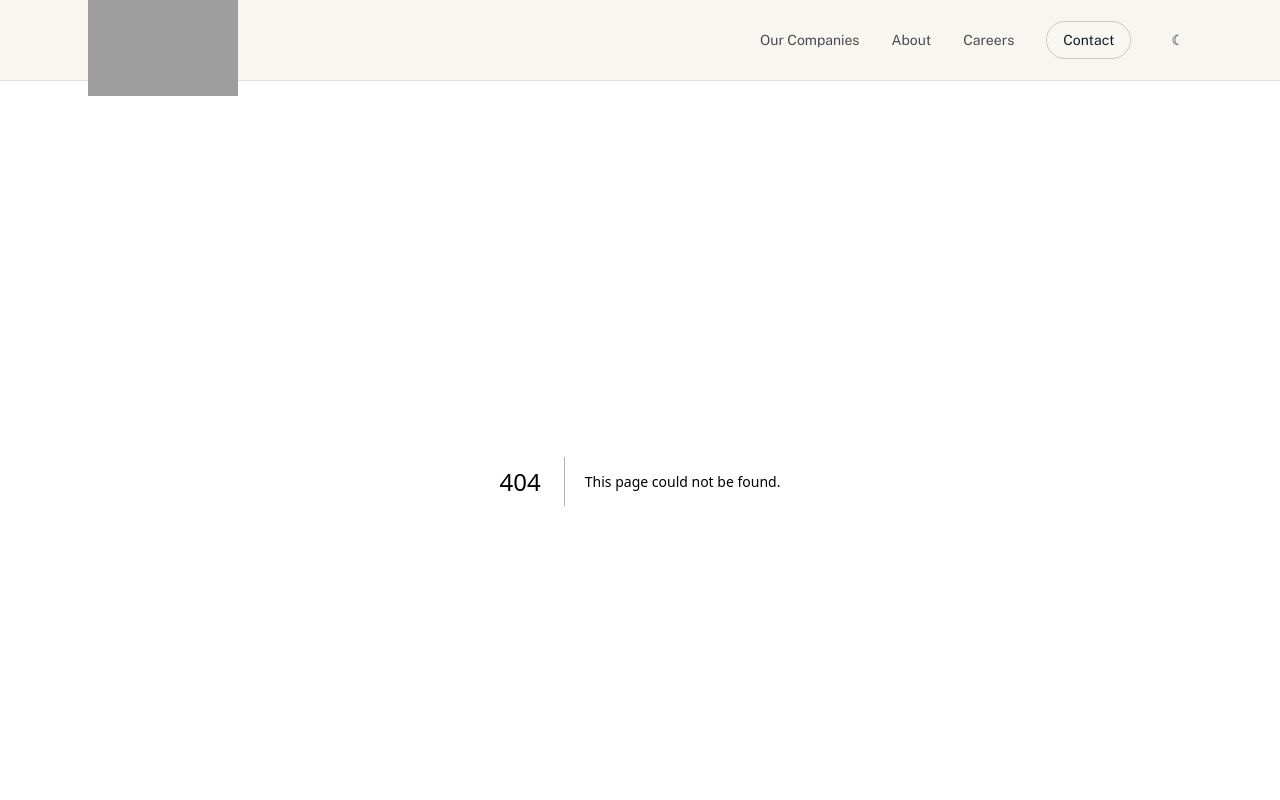
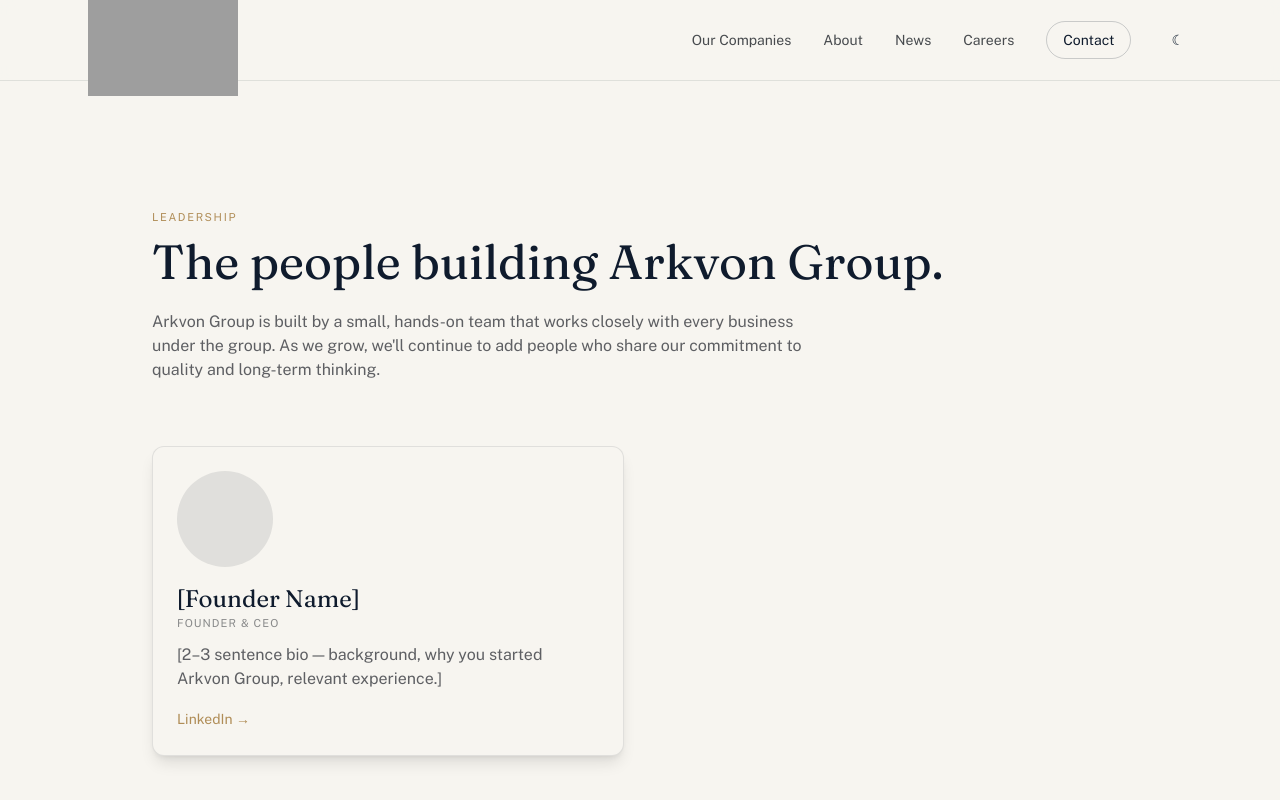
Before and after one commit to Sourabh-shekhar/arkvon-group, a Next.js app: page /leadership in a window 1280 px wide. Before the commit this address had no page. Shown: the top 800 px of the page. Built offline with nearby package versions, Linux system fonts and the light colour scheme; grey boxes are pictures that could not be loaded.

Commit message:
data/update.js

```diff
--- a/app/layout.js
+++ b/app/layout.js
@@ -17,15 +17,42 @@ const body = Public_Sans({
 });
 
 export const metadata = {
-  title: "Arkvon Group",
+  metadataBase: new URL("https://www.arkvongroup.com"),
+  title: {
+    default: "Arkvon Group — Rooted in India, Ready for the World",
+    template: "%s | Arkvon Group",
+  },
   description:
-    "Arkvon Group is a holding company overseeing a portfolio of independent businesses.",
+    "Arkvon Group is a diversified holding company building independent, purpose-driven businesses — starting with AchaarYaar, authentic Bihar pickles.",
+  openGraph: {
+    title: "Arkvon Group",
+    description: "A holding company building trusted, independent businesses.",
+    url: "https://www.arkvongroup.com",
+    siteName: "Arkvon Group",
+    images: ["/arkvon-banner.png"],
+  },
+};
+
+const organizationSchema = {
+  "@context": "https://schema.org",
+  "@type": "Organization",
+  name: "Arkvon Group",
+  url: "https://www.arkvongroup.com",
+  logo: "https://www.arkvongroup.com/arkvon-logo-mark.png",
+  sameAs: [
+    "https://www.instagram.com/achaaryaar",
+    "https://linkedin.com/company/arkvon-group" // update with your real URL
+  ]
 };
 
 export default function RootLayout({ children }) {
   return (
     <html lang="en" className={`${display.variable} ${body.variable}`}>
       <body className="font-body">
+        <script
+          type="application/ld+json"
+          dangerouslySetInnerHTML={{ __html: JSON.stringify(organizationSchema) }}
+        />
         <Nav />
         <main>{children}</main>
         <Footer />
--- /dev/null
+++ b/app/leadership/page.js
@@ -0,0 +1,85 @@
+import Link from "next/link";
+import Image from "next/image";
+
+export const metadata = {
+  title: "Leadership",
+  description: "Meet the people building Arkvon Group, one company at a time.",
+};
+
+// Move to app/data/leadership.js later if you want it data-driven like companies.js
+const leaders = [
+  {
+    name: "[Founder Name]",
+    title: "Founder & CEO",
+    bio: "[2–3 sentence bio — background, why you started Arkvon Group, relevant experience.]",
+    linkedin: "https://linkedin.com/in/your-profile",
+    image: null, // "/leadership/founder.jpg" once you have a real photo
+  },
+];
+
+export default function LeadershipPage() {
+  return (
+    <main className="bg-paper dark:bg-paper">
+      <section className="pt-32 pb-16 px-6 max-w-5xl mx-auto">
+        <p className="text-bronze text-[11px] tracking-[0.15em] uppercase mb-3">
+          Leadership
+        </p>
+        <h1 className="font-display text-4xl md:text-5xl text-ink mb-6">
+          The people building Arkvon Group.
+        </h1>
+        <p className="max-w-2xl text-charcoal/70 dark:text-charcoal/80">
+          Arkvon Group is built by a small, hands-on team that works closely
+          with every business under the group. As we grow, we&apos;ll
+          continue to add people who share our commitment to quality and
+          long-term thinking.
+        </p>
+      </section>
+
+      <section className="px-6 max-w-5xl mx-auto pb-24 grid gap-8 md:grid-cols-2">
+        {leaders.map((leader) => (
+          <div
+            key={leader.name}
+            className="bg-paper border border-charcoal/10 dark:border-charcoal/20 rounded-xl shadow-lg p-6"
+          >
+            {leader.image ? (
+              <Image
+                src={leader.image}
+                alt={leader.name}
+                width={96}
+                height={96}
+                className="rounded-full mb-4 object-cover"
+              />
+            ) : (
+              <div className="w-24 h-24 rounded-full bg-charcoal/10 dark:bg-charcoal/20 mb-4" />
+            )}
+            <h2 className="font-display text-2xl text-ink">{leader.name}</h2>
+            <p className="text-[11px] tracking-[0.1em] uppercase text-charcoal/50 mb-3">
+              {leader.title}
+            </p>
+            <p className="text-charcoal/70 dark:text-charcoal/80 mb-4">
+              {leader.bio}
+            </p>
+            {leader.linkedin && (
+              <Link
+                href={leader.linkedin}
+                target="_blank"
+                className="text-sm text-bronze hover:underline underline-offset-4"
+              >
+                LinkedIn →
+              </Link>
+            )}
+          </div>
+        ))}
+      </section>
+
+      <section className="px-6 max-w-5xl mx-auto pb-24">
+        <Link
+          href="/careers"
+          className="text-ink border border-ink/20 px-4 py-2 rounded-full hover:border-bronze hover:text-bronze transition-colors text-sm"
+        >
+          See open roles →
+        </Link>
+      </section>
+    </main>
+  );
+}
--- /dev/null
+++ b/app/news/page.js
@@ -0,0 +1,58 @@
+import Link from "next/link";
+// Confirm export name/shape against your real data/updates.js —
+// adjust field names below (date/title/description/link/category) if they differ.
+import { updates } from "../data/updates";
+
+export const metadata = {
+  title: "News",
+  description: "Updates from across the Arkvon Group family.",
+};
+
+export default function NewsPage() {
+  const sorted = [...updates].sort(
+    (a, b) => new Date(b.date) - new Date(a.date)
+  );
+
+  return (
+    <main className="bg-paper dark:bg-paper">
+      <section className="pt-32 pb-16 px-6 max-w-5xl mx-auto">
+        <p className="text-bronze text-[11px] tracking-[0.15em] uppercase mb-3">
+          News
+        </p>
+        <h1 className="font-display text-4xl md:text-5xl text-ink mb-6">
+          Updates from across the group.
+        </h1>
+      </section>
+
+      <section className="px-6 max-w-5xl mx-auto pb-24 space-y-6">
+        {sorted.map((item) => (
+          <article
+            key={item.title}
+            className="bg-paper border border-charcoal/10 dark:border-charcoal/20 rounded-xl p-6"
+          >
+            <p className="font-mono text-[11px] text-charcoal/50 mb-2">
+              {new Date(item.date)
+                .toLocaleDateString("en-IN", { month: "long", year: "numeric" })
+                .toUpperCase()}
+              {item.category ? ` · ${item.category}` : ""}
+            </p>
+            <h2 className="font-display text-2xl text-ink mb-2">
+              {item.title}
+            </h2>
+            <p className="text-charcoal/70 dark:text-charcoal/80 mb-3">
+              {item.description}
+            </p>
+            {item.link && (
+              <Link
+                href={item.link}
+                className="text-sm text-bronze hover:underline underline-offset-4"
+              >
+                Read more →
+              </Link>
+            )}
+          </article>
+        ))}
+      </section>
+    </main>
+  );
+}
--- /dev/null
+++ b/app/robot.js
@@ -0,0 +1,11 @@
+export default function robots() {
+  const baseUrl = "https://www.arkvongroup.com";
+
+  return {
+    rules: {
+      userAgent: "*",
+      allow: "/",
+    },
+    sitemap: `${baseUrl}/sitemap.xml`,
+  };
+}
--- /dev/null
+++ b/app/sitemap.js
@@ -0,0 +1,32 @@
+import { companies } from "./data/companies";
+
+export default function sitemap() {
+  const baseUrl = "https://www.arkvongroup.com";
+
+  const staticRoutes = [
+    "",
+    "/about",
+    "/vision-mission",
+    "/leadership",
+    "/news",
+    "/companies",
+    "/careers",
+    "/contact",
+    "/privacy",
+    "/terms",
+  ].map((route) => ({
+    url: `${baseUrl}${route}`,
+    lastModified: new Date(),
+    changeFrequency: route === "/news" ? "weekly" : "monthly",
+    priority: route === "" ? 1 : 0.7,
+  }));
+
+  const companyRoutes = companies.map((c) => ({
+    url: `${baseUrl}/companies/${c.slug}`,
+    lastModified: new Date(),
+    changeFrequency: "monthly",
+    priority: 0.6,
+  }));
+
+  return [...staticRoutes, ...companyRoutes];
+}
--- a/components/Nav.js
+++ b/components/Nav.js
@@ -90,6 +90,9 @@ export default function Nav() {
                 <Link href="/vision-mission" className="block py-2.5 border-t border-charcoal/10 hover:text-bronze transition-colors">
                   Vision &amp; Mission
                 </Link>
+                <Link href="/leadership" className="block py-2.5 border-t border-charcoal/10 hover:text-bronze transition-colors">
+                  Leadership
+                </Link>
                 <Link href="/careers" className="block py-2.5 border-t border-charcoal/10 hover:text-bronze transition-colors">
                   Careers
                 </Link>
@@ -97,6 +100,9 @@ export default function Nav() {
             </div>
           </div>
 
+          <Link href="/news" className="hover:text-ink transition-colors">
+            News
+          </Link>
           <Link href="/careers" className="hover:text-ink transition-colors">
             Careers
           </Link>
@@ -119,19 +125,16 @@ export default function Nav() {
             aria-expanded={open}
           >
             <span
-              className={`block w-6 h-0.5 bg-ink transition-transform ${
-                open ? "rotate-45 translate-y-2" : ""
-              }`}
+              className={`block w-6 h-0.5 bg-ink transition-transform ${open ? "rotate-45 translate-y-2" : ""
+                }`}
             />
             <span
-              className={`block w-6 h-0.5 bg-ink transition-opacity ${
-                open ? "opacity-0" : ""
-              }`}
+              className={`block w-6 h-0.5 bg-ink transition-opacity ${open ? "opacity-0" : ""
+                }`}
             />
             <span
-              className={`block w-6 h-0.5 bg-ink transition-transform ${
-                open ? "-rotate-45 -translate-y-2" : ""
-              }`}
+              className={`block w-6 h-0.5 bg-ink transition-transform ${open ? "-rotate-45 -translate-y-2" : ""
+                }`}
             />
           </button>
         </div>
@@ -148,9 +151,8 @@ export default function Nav() {
             >
               Our Companies
               <span
-                className={`transition-transform ${
-                  mobileSection === "companies" ? "rotate-180" : ""
-                }`}
+                className={`transition-transform ${mobileSection === "companies" ? "rotate-180" : ""
+                  }`}
               >
                 ⌄
               </span>
@@ -182,9 +184,8 @@ export default function Nav() {
             >
               About
               <span
-                className={`transition-transform ${
-                  mobileSection === "about" ? "rotate-180" : ""
-                }`}
+                className={`transition-transform ${mobileSection === "about" ? "rotate-180" : ""
+                  }`}
               >
                 ⌄
               </span>
@@ -205,10 +206,24 @@ export default function Nav() {
                 >
                   Vision &amp; Mission
                 </Link>
+                <Link
+                  href="/leadership"
+                  className="block py-2 text-charcoal/70 hover:text-bronze transition-colors"
+                  onClick={() => setOpen(false)}
+                >
+                  Leadership
+                </Link>
               </div>
             )}
           </div>
 
+          <Link
+            href="/news"
+            className="py-3 border-b border-charcoal/10 hover:text-ink transition-colors"
+            onClick={() => setOpen(false)}
+          >
+            News
+          </Link>
           <Link
             href="/careers"
             className="py-3 border-b border-charcoal/10 hover:text-ink transition-colors"
```
Also changed, not shown: data/updates.js (+11 -8 lines).
